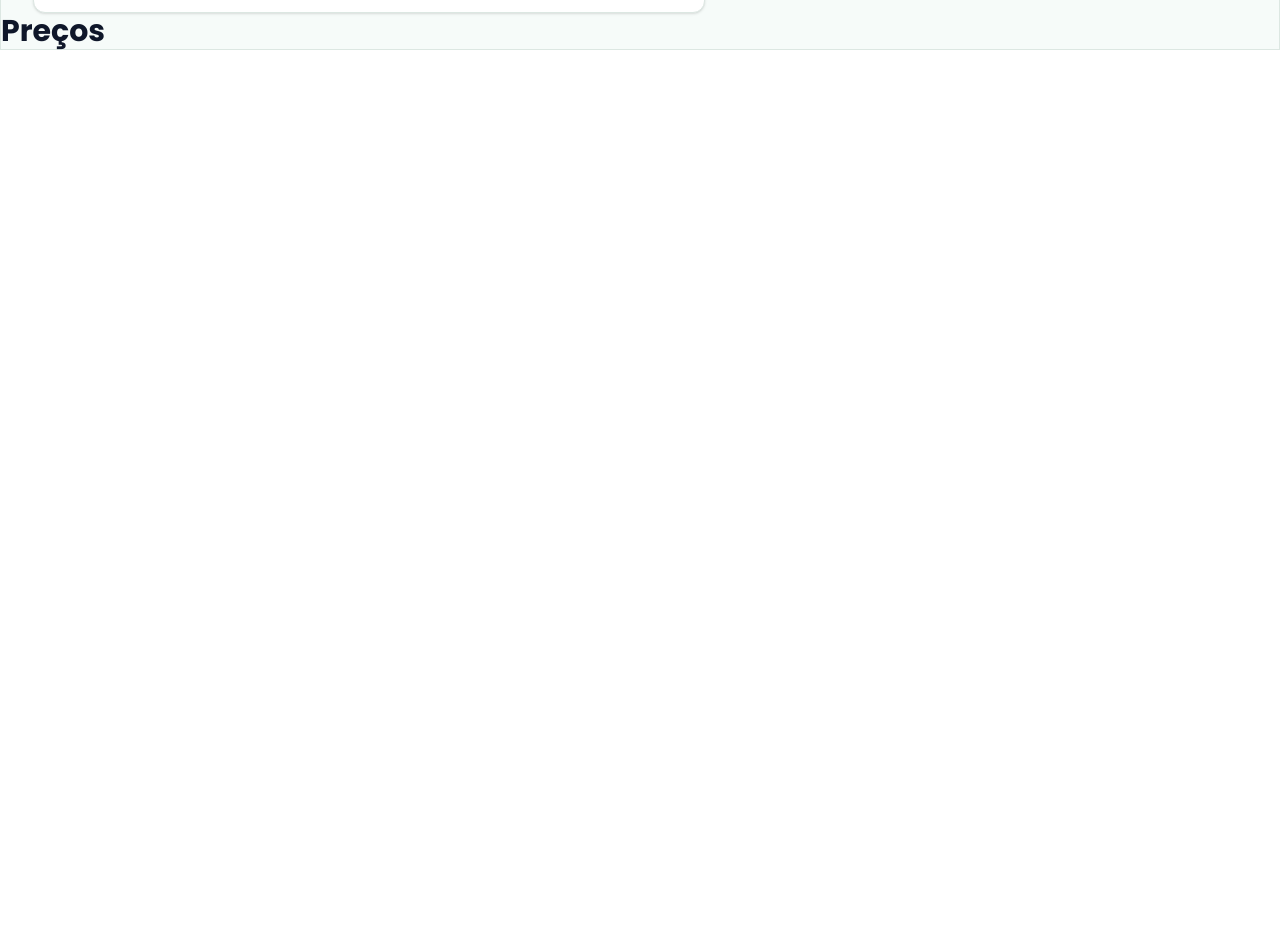
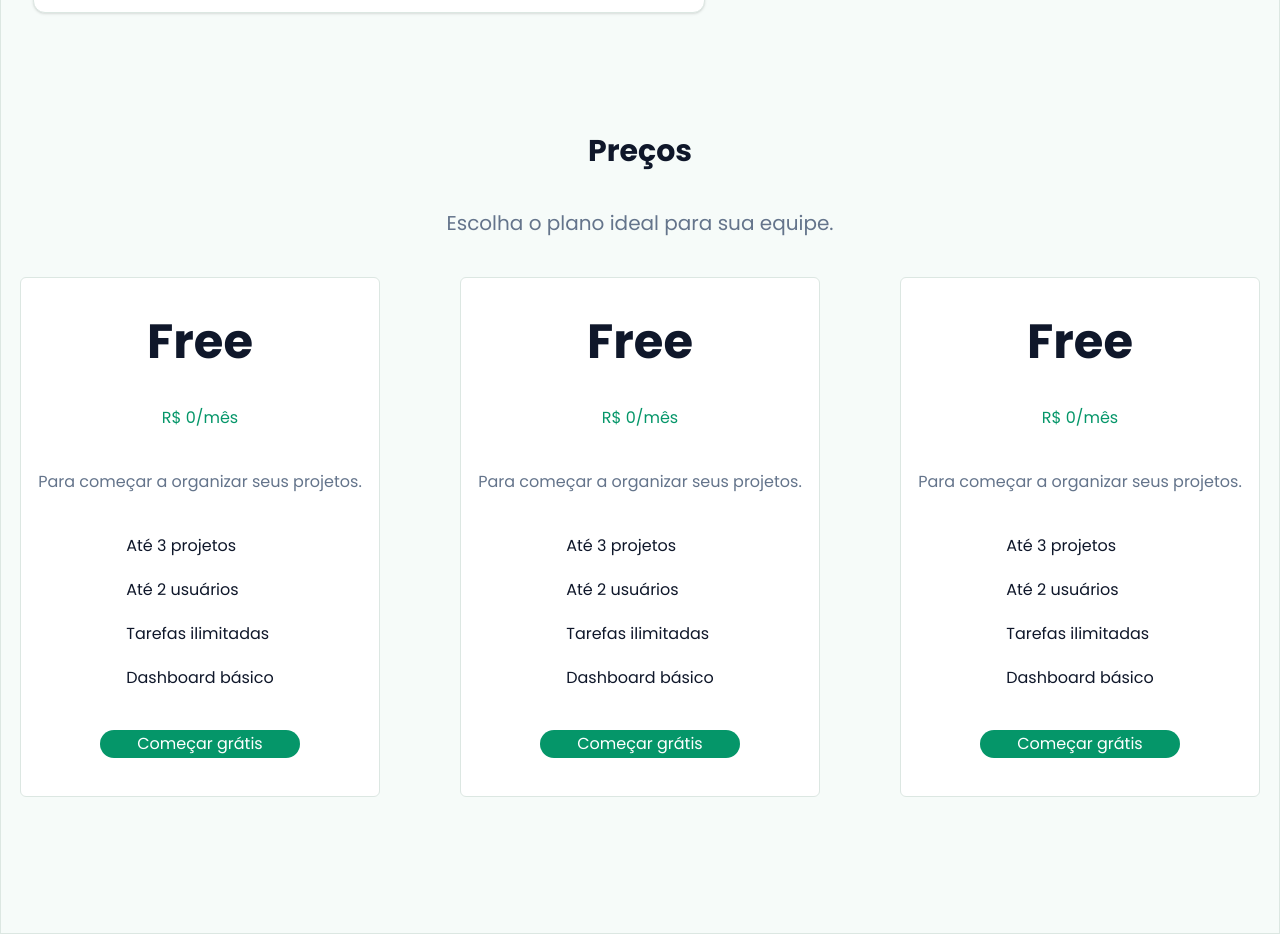
Before and after one commit to Arthur-Hirata/Flowly, a React (Vite) app: page / in a window 1280 px wide. Shown: the part 4020-4954 px from the top of the page. Before the commit the page ends 4072 px from the top, so only its background shows below. Built offline with nearby package versions, Linux system fonts and the light colour scheme.

Commit message:
Fiz o card e parte de preços

```diff
--- /dev/null
+++ b/src/Components/PriceCard.tsx
@@ -0,0 +1,26 @@
+import Button from "./Button"
+
+interface PriceCardProps {
+    tittle : string
+    price : string
+    sub: string
+    planList : string[]
+    buttonText : string
+}
+
+function PriceCard({tittle, price, sub, planList, buttonText} : PriceCardProps){
+    return(
+        <div className="w-90 h-130 rounded-md bg-card border border-border flex flex-col gap-10 items-center">
+            <span className="font-bold text-5xl mt-10">{tittle}</span>
+            <span className="text-primary"> R$ {price}/mês</span>
+            <span className="text-muted">{sub}</span>
+            <div className="flex flex-col gap-5">
+                {planList.map((plan) => (
+                    <td>{plan}</td>
+                ))}
+            </div>
+            <Button children={buttonText} variant="primary"/>
+        </div>
+    )
+}
+export default PriceCard
--- a/src/Sections/Price.tsx
+++ b/src/Sections/Price.tsx
@@ -1,8 +1,22 @@
 import SectionTittle from "../Components/SectionTittle"
+import PriceCard from "../Components/PriceCard"
 function Price(){
+    const planList = [
+        'Até 3 projetos',
+        'Até 2 usuários',
+        'Tarefas ilimitadas',
+        'Dashboard básico'
+    ]
     return (
-        <div id="Preços">
+        <div id="Preços" className="flex flex-col justify-items-center items-center mt-30 gap-10 h-screen">
             <SectionTittle  children="Preços"/>
+            <span className="text-center text-xl text-muted">Escolha o plano ideal para sua equipe.</span>
+            <div className="flex flex-row justify-center items-center gap-20">
+                <PriceCard tittle="Free" price="0" sub="Para começar a organizar seus projetos." planList={planList} buttonText="Começar grátis"/>
+                <PriceCard tittle="Free" price="0" sub="Para começar a organizar seus projetos." planList={planList} buttonText="Começar grátis"/>
+                <PriceCard tittle="Free" price="0" sub="Para começar a organizar seus projetos." planList={planList} buttonText="Começar grátis"/>
+
+            </div>
         </div>
     )
 }
```
